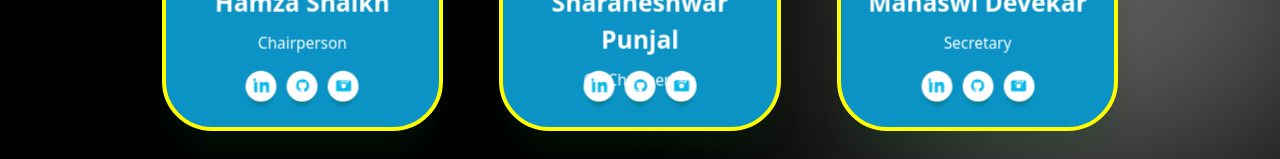
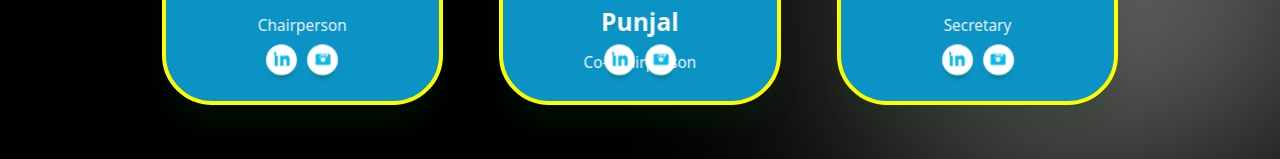
Before and after one commit to ARIngale/Web, a React (Vite) app: page /board/main in a window 1280 px wide. Shown: the part 591-750 px from the top of the page. Built offline with nearby package versions, Linux system fonts and the light colour scheme.

Commit message:
Updated social media icons and card height

```diff
--- a/src/components/Card.jsx
+++ b/src/components/Card.jsx
@@ -4,7 +4,7 @@ import styled from "styled-components";
 const StyledWrapper = styled.div`
   .parent {
     width: 22vmax;
-    height: 32vmax;
+    height: 30vmax;
     perspective: 1000px;
   }
 
@@ -169,11 +169,7 @@ const Board = ({ name, post, imageUrl, socialLinks }) => {
                   <path d="M100.28 448H7.4V148.9h92.88zm-46.44-335A53.26 53.26 0 1 1 53.12 59 53.28 53.28 0 0 1 53.84 113zm394.24 335h-92.68V302.4c0-34.8-12.46-58.6-43.55-58.6-23.75 0-37.92 15.95-44.15 31.38-2.28 5.54-2.84 13.3-2.84 21v151H174V148.9h92.68v39.18c12.28-18.92 34.2-45.95 83.44-45.95 60.92 0 106.68 39.82 106.68 125.34zm0 0z" />
                 </svg>
               </a>
-              <a href={socialLinks.github} target="_blank" rel="noopener noreferrer" className="social-button">
-                <svg xmlns="http://www.w3.org/2000/svg" viewBox="0 0 24 24" className="svg">
-                  <path d="M12 2a10 10 0 0 0-3.16 19.48c.5.09.68-.22.68-.48v-1.7c-2.77.6-3.36-1.34-3.36-1.34-.46-1.16-1.14-1.47-1.14-1.47-.93-.63.07-.62.07-.62 1.03.07 1.58 1.06 1.58 1.06.91 1.55 2.38 1.1 2.96.84.09-.66.36-1.1.65-1.36-2.22-.25-4.56-1.11-4.56-4.93 0-1.09.39-1.98 1.02-2.68-.1-.25-.44-1.27.1-2.64 0 0 .84-.27 2.75 1.02a9.52 9.52 0 0 1 5 0c1.91-1.29 2.75-1.02 2.75-1.02.54 1.37.2 2.39.1 2.64.63.7 1.02 1.59 1.02 2.68 0 3.83-2.34 4.68-4.57 4.93.37.31.69.93.69 1.88v2.8c0 .26.18.57.68.48A10 10 0 0 0 12 2z" />
-                </svg>
-              </a>
+
               <a href={socialLinks.instagram} target="_blank" rel="noopener noreferrer" className="social-button">
                 <svg xmlns="http://www.w3.org/2000/svg" viewBox="0 0 448 512" className="svg">
                   <path d="M224.1 141c-63.6 0-114.9 51.3-114.9 114.9S160.5 370.8 224.1 370.8c63.6 0 114.9-51.3 114.9-114.9S287.7 141 224.1 141zm0 186c-39.6 0-71.9-32.3-71.9-71.9s32.3-71.9 71.9-71.9 71.9 32.3 71.9 71.9-32.3 71.9-71.9 71.9zm146.4-194.3c0 14.9-12 26.9-26.9 26.9-14.9 0-26.9-12-26.9-26.9s12-26.9 26.9-26.9c14.8.1 26.9 12 26.9 26.9zM398.8 96H49.2C21.8 96 0 117.8 0 145.2v259.6C0 394.2 21.8 416 49.2 416h349.6c27.4 0 49.2-21.8 49.2-49.2V145.2c0-27.4-21.8-49.2-49.2-49.2zM224.1 338c-63.5 0-114.9-51.3-114.9-114.9 0-63.5 51.3-114.9 114.9-114.9 63.5 0 114.9 51.3 114.9 114.9 0 63.5-51.4 114.9-114.9 114.9z" />
```
